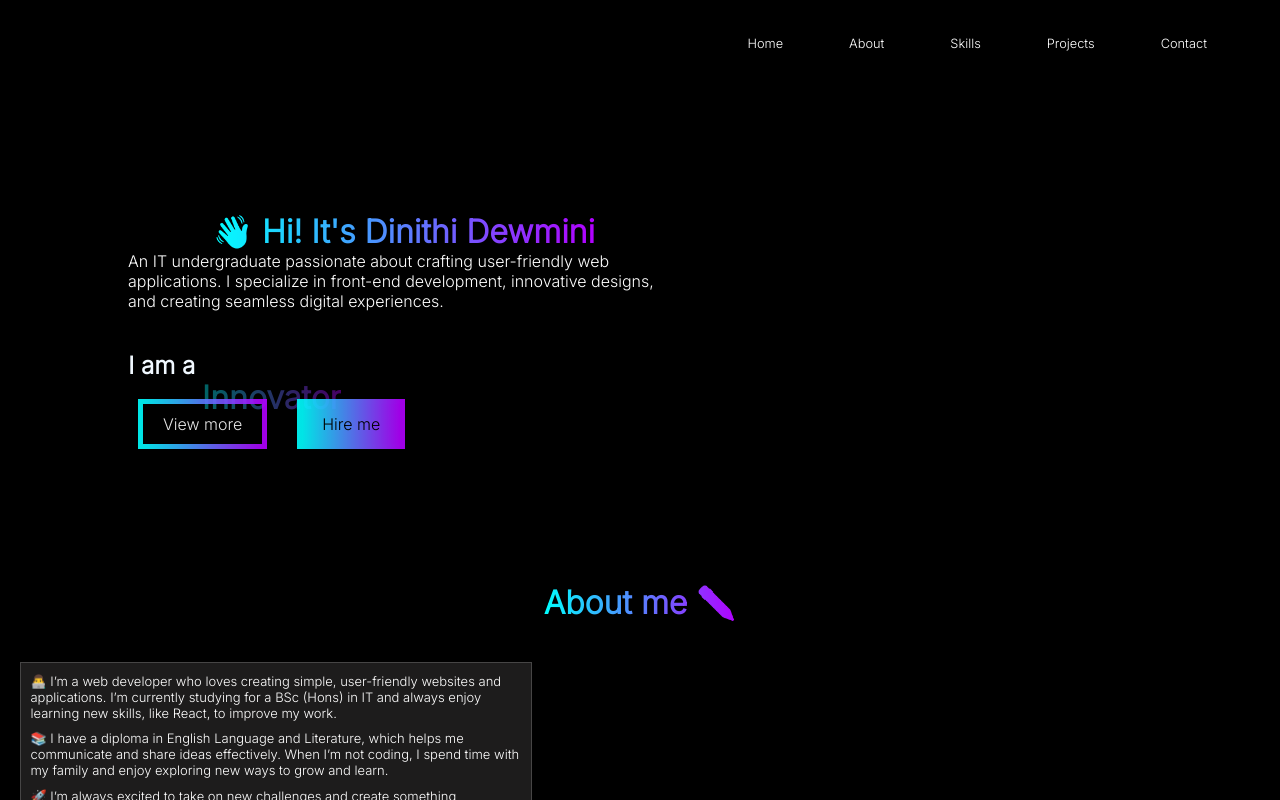
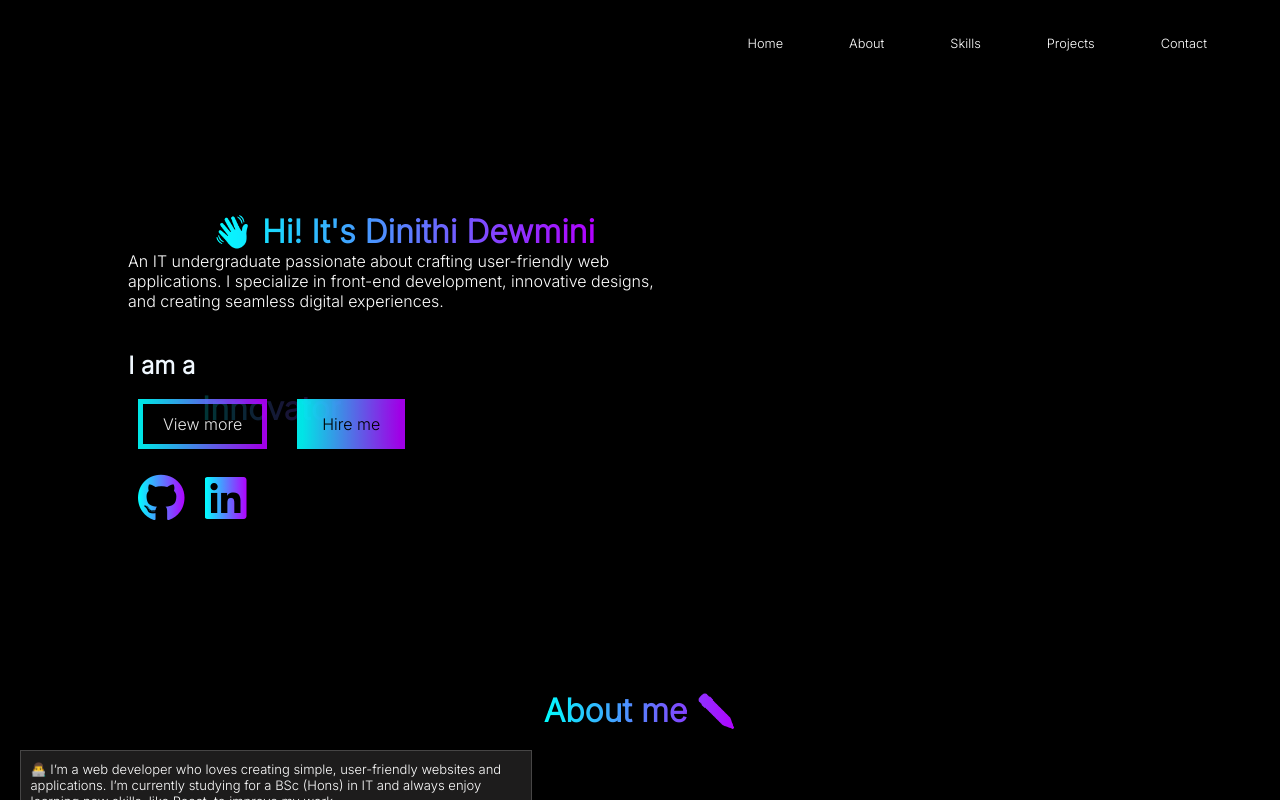
Before and after one commit to Dinithi1625403/myPortfolio, a React (Create React App) app: page / in a window 1280 px wide. Shown: the top 800 px of the page. Built offline with nearby package versions, Linux system fonts and the light colour scheme.

Commit message:
initial commit

```diff
--- a/package.json
+++ b/package.json
@@ -3,6 +3,7 @@
   "version": "0.1.0",
   "private": true,
   "dependencies": {
+    "@fortawesome/fontawesome-free": "^6.7.2",
     "cra-template": "1.2.0",
     "react": "^18.3.1",
     "react-dom": "^18.3.1",
--- a/src/components/contact.css
+++ b/src/components/contact.css
@@ -5,14 +5,17 @@
     align-items: center;
     height: 100vh;
     padding: 5%;
-
     width: 100%;
-}
-h1{
-    margin-bottom: 20px;
 
 }
+
+.contact-container h1{
+    margin-top: 200px;
+    margin-bottom: 20px;
+}
+
 .contact-card {
+    margin: auto;
     color: black;
     display: flex;
     flex-direction: column;
@@ -29,23 +32,28 @@ h1{
     width: 100%;
     border-radius: 25px;
     background: linear-gradient(to right, rgba(0, 255, 255, 0.8), rgba(178, 0, 255, 0.8)), rgba(0, 0, 0, 0.5);
-    box-shadow: rgba(0, 0, 0, 0.17) 0px -23px 25px 0px inset, rgba(0, 0, 0, 0.15) 0px -36px 30px 0px inset, rgba(0, 0, 0, 0.1) 0px -79px 40px 0px inset, rgba(0, 0, 0, 0.06) 0px 2px 1px, rgba(0, 0, 0, 0.09) 0px 4px 2px, rgba(0, 0, 0, 0.09) 0px 8px 4px, rgba(0, 0, 0, 0.09) 0px 16px 8px, rgba(0, 0, 0, 0.09) 0px 32px 16px;
+    box-shadow: rgba(0, 0, 0, 0.17) 0px -23px 25px 0px inset,
+                rgba(0, 0, 0, 0.15) 0px -36px 30px 0px inset,
+                rgba(0, 0, 0, 0.1) 0px -79px 40px 0px inset,
+                rgba(0, 0, 0, 0.06) 0px 2px 1px,
+                rgba(0, 0, 0, 0.09) 0px 4px 2px,
+                rgba(0, 0, 0, 0.09) 0px 8px 4px,
+                rgba(0, 0, 0, 0.09) 0px 16px 8px,
+                rgba(0, 0, 0, 0.09) 0px 32px 16px;
 }
+
 .contact-card p {
-
     margin: auto;
-
-
 }
 
 .contact-form {
-
     display: flex;
     flex-direction: column;
     max-width: 600px;
     margin: auto;
     width: 100%;
     padding: 10px;
+
     margin-bottom: 20px;
 }
 
@@ -53,7 +61,6 @@ input, textarea {
     padding: 20px;
     color: white;
     width: 100%;
-    padding: 40px;
     margin-bottom: 20px;
     border: 4px solid transparent;
     border-radius: 4px;
@@ -61,7 +68,8 @@ input, textarea {
     background-color: black;
     border-image: linear-gradient(to right, #00FFFF, #B200FF) 1;
 }
-textarea{
+
+textarea {
     height: 200px;
 }
 
@@ -71,6 +79,24 @@ input:focus, textarea:focus {
     box-shadow: 0 6px 10px rgba(0, 0, 0, 0.15), /* Darker shadow */
                 0 2px 4px rgba(0, 0, 0, 0.1);  /* Highlighted depth */
     box-shadow: 0 0 10px #00FFFF, 0 0 20px #B200FF;
+}
+
+@media (max-width: 1024px) {
+    .contact-container {
+        padding: 8%;
+    }
+
+    .contact-card {
+        padding: 8%;
+    }
+
+    .contact-form {
+        padding: 8px;
+    }
+
+    input, textarea {
+        padding: 15px;
+    }
 }
 
 @media (max-width: 768px) {
@@ -113,9 +139,10 @@ input:focus, textarea:focus {
         margin-bottom: 20px;
     }
 }
-.send{
+
+.send {
     background: linear-gradient(to right, #00FFFF, #B200FF);
-    border: 5px solid ;
+    border: 5px solid;
     border-image: linear-gradient(to right, #00FFFF, #B200FF) 1;
     color: black;
     padding: 10px 20px;
@@ -126,9 +153,10 @@ input:focus, textarea:focus {
     transition: all 0.4s ease;
     margin: 10px;
     margin-left: 20px;
+}
 
-
+.send:hover {
+    box-shadow: 0 4px 8px rgba(0, 0, 0, 0.2),
+                0 0 15px 5px rgba(0, 255, 255, 0.5),
+                0 0 15px 5px rgba(178, 0, 255, 0.5);
 }
-.send:hover{
-    box-shadow: 0 4px 8px rgba(0, 0, 0, 0.2), 0 0 15px 5px rgba(0, 255, 255, 0.5), 0 0 15px 5px rgba(178, 0, 255, 0.5);
-}
--- a/src/components/contact.jsx
+++ b/src/components/contact.jsx
@@ -10,7 +10,7 @@ export default function Contact() {
       <p>Got a question, a project idea, or just want to say hi? I’d love to hear from you. Fill out the form below, or reach out to me directly via email or social media! 📧</p>
 
       </div>
-    </div>
+
     <div className="contact-form">
         <form>
             <input type="text" placeholder="Name 📝" />
@@ -19,6 +19,7 @@ export default function Contact() {
             <button className="send">Send </button>
         </form>
     </div>
+    </div>
     </>
   );
 }
--- a/src/components/intro.css
+++ b/src/components/intro.css
@@ -155,3 +155,22 @@ box-shadow: 0 4px 8px rgba(0, 0, 0, 0.2), 0 0 15px 5px rgba(0, 255, 255, 0.5), 0
     color: white;
 
 }
+.icon{
+    display: flex;
+    width: fit-content;
+    margin: 10px;
+    margin-top: 40px;
+    margin-bottom: 20px;
+    font-size: 3rem;
+
+    text-align: center;
+    background: linear-gradient(to right, #00FFFF, #B200FF);
+    -webkit-background-clip: text;
+    -webkit-text-fill-color: transparent;
+}
+.icon:hover{
+  font-size: 4rem;
+}
+.media{
+  display: inline;
+}
--- a/src/components/intro.jsx
+++ b/src/components/intro.jsx
@@ -1,5 +1,6 @@
 import React, { useState, useEffect } from 'react';
 import './intro.css';
+import '@fortawesome/fontawesome-free/css/all.min.css';
 const texts = ["Developer", "Designer", "Creator", "Innovator"];
 
 export default function Intro() {
@@ -25,6 +26,11 @@ export default function Intro() {
 
             <a className='viewMore'>View more</a>
             <a className='btn'>Hire me</a>
+            <div>
+                <div className='media'><a href='https://github.com/Dinithi1625403'><i className='fab fa-github icon'></i></a></div>
+                <div className='media'><a href='https://www.linkedin.com/in/dinithi-dewmini-30280327b/'><i className='fab fa-linkedin icon'></i></a></div>
+
+            </div>
         </div>
     );
 }
```
Also changed, not shown: 1 other file (tests, documents, lock files or other folders).
